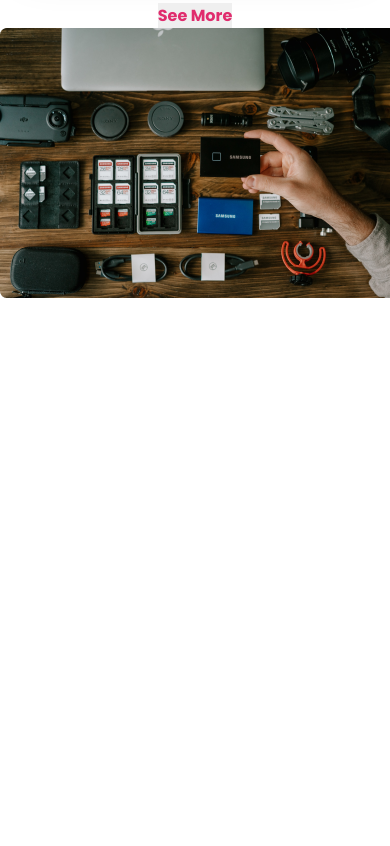
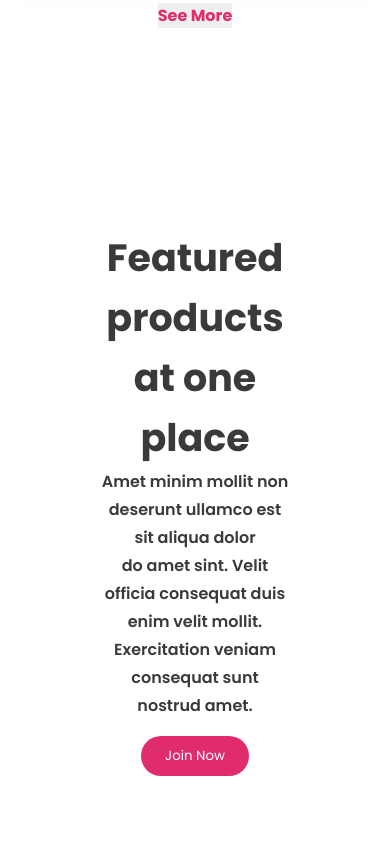
Before and after one commit to WEB-Imran-Hossain/influencer-website, a plain HTML site: page index.html in a window 390 px wide. Shown: the part 5518-6364 px from the top of the page. Before the commit the page ends 5823 px from the top, so only its background shows below. Drawn offline with Linux system fonts and the light colour scheme.

Commit message:
added feature section and responsive

```diff
--- a/index.html
+++ b/index.html
@@ -255,6 +255,14 @@
             <div class="feature-img">
                 <img class="feature-pic" src="./images/gear.png" alt="">
             </div>
+
+            <div class="feature-heading">
+                <h2 class="feature-title">Featured products at one place</h2>
+                <p class="feature-description">
+                    Amet minim mollit non deserunt ullamco est sit aliqua dolor<br> do amet sint. Velit officia consequat duis enim velit mollit.<br> Exercitation veniam consequat sunt nostrud amet.
+                </p>
+                <button class="feature-btn btn-primary">Join Now</button>
+            </div>
         </section>
 
     </main>
--- a/styles/style.css
+++ b/styles/style.css
@@ -198,6 +198,30 @@
 
 /* popular collection area end */
 
+/* feature products area start */
+.feature-container{
+    display: flex;
+    justify-content: center;
+    align-items: center;
+    margin-top: 100px;
+}
+
+.feature-heading{
+    padding: 100px;
+}
+
+.feature-title{
+    font-size: 38px;
+    font-weight: 700;
+    line-height: 60px;
+}
+
+.feature-description{
+    font-size: 16px;
+    font-weight: 600;
+    line-height: 28px;
+}
+
 
 
 
@@ -278,6 +302,11 @@
     .collection-btn{
        text-align: center;
     }
+
+    .feature-container{
+        flex-direction: column-reverse;
+        text-align: center;
+    }
 }
 
 /* tablet or medium devices responsive */
@@ -311,10 +340,15 @@
     }
 
     .price-container{
-        grid-template-columns: repeat(2, 2fr);
+        grid-template-columns: 1fr;
     }
 
     .collection-btn{
        text-align: center;
     }
+
+    .feature-container{
+        flex-direction: column-reverse;
+        text-align: center;
+    }
 }
```
